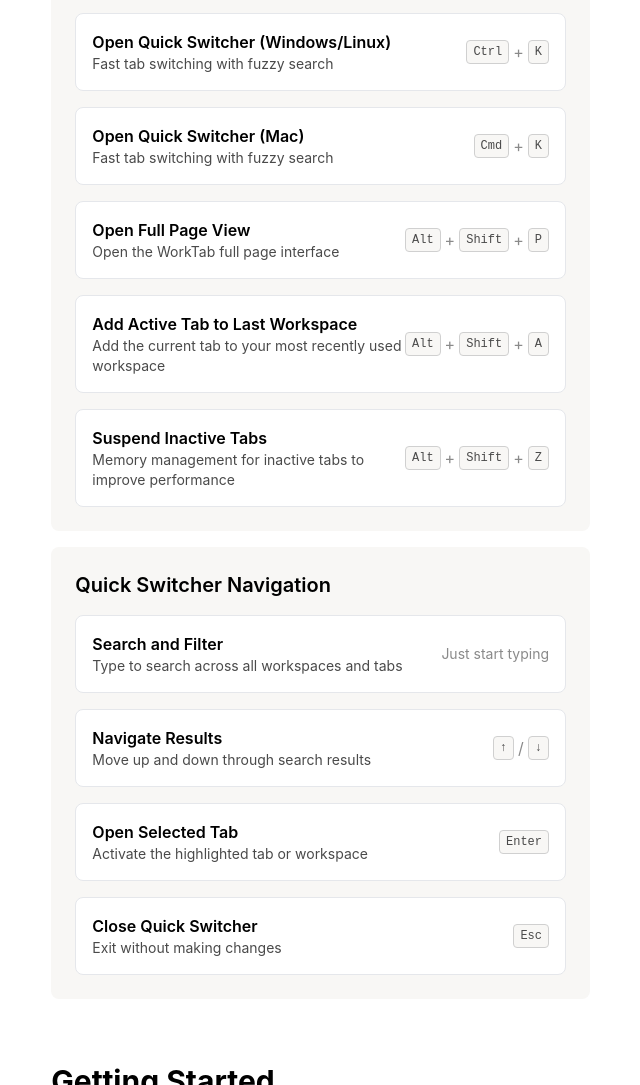
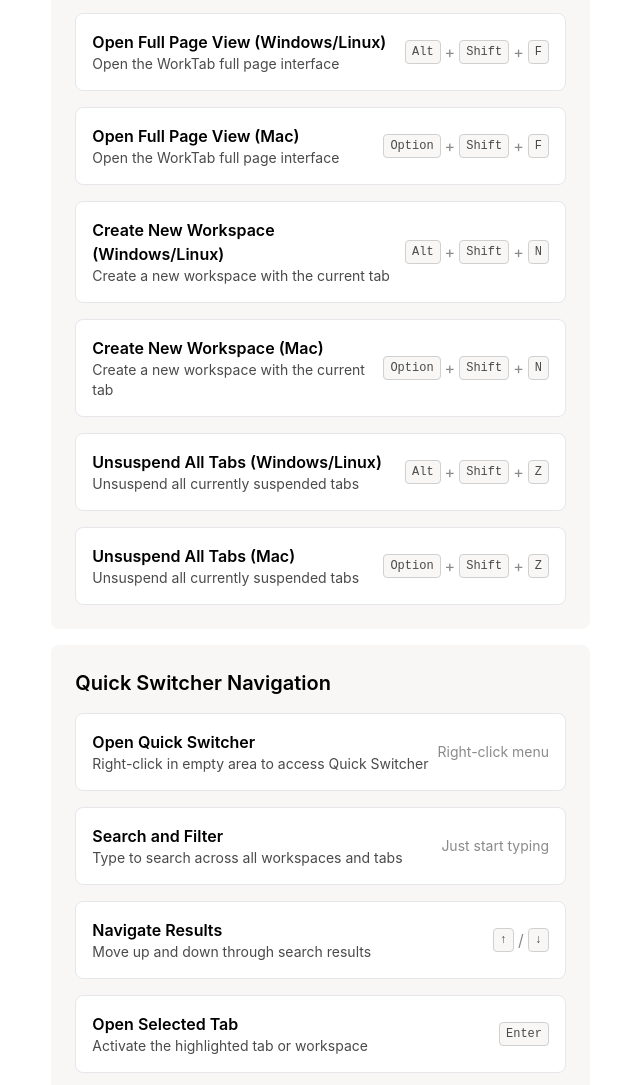
Before and after one commit to 96creativelabs-art/worktab, a website: page help.html in a window 1280 px wide. Shown: the part 1428-2513 px from the top of the page, without its empty margins (466-1106 px from the left). Drawn offline with nearby package versions, Linux system fonts and the light colour scheme.

Commit message:
Add files via upload
site-update

```diff
--- a/help.html
+++ b/help.html
@@ -166,31 +166,7 @@
                                 <div class="space-y-4">
                                     <div class="flex items-center justify-between bg-white rounded-lg p-4 border border-worktab-light">
                                         <div>
-                                            <h4 class="font-semibold">Open Quick Switcher (Windows/Linux)</h4>
-                                            <p class="text-sm text-worktab-text-secondary">Fast tab switching with fuzzy search</p>
-                                        </div>
-                                        <div class="flex space-x-1">
-                                            <kbd class="shortcut-key">Ctrl</kbd>
-                                            <span class="text-worktab-text-muted">+</span>
-                                            <kbd class="shortcut-key">K</kbd>
-                                        </div>
-                                    </div>
-
-                                    <div class="flex items-center justify-between bg-white rounded-lg p-4 border border-worktab-light">
-                                        <div>
-                                            <h4 class="font-semibold">Open Quick Switcher (Mac)</h4>
-                                            <p class="text-sm text-worktab-text-secondary">Fast tab switching with fuzzy search</p>
-                                        </div>
-                                        <div class="flex space-x-1">
-                                            <kbd class="shortcut-key">Cmd</kbd>
-                                            <span class="text-worktab-text-muted">+</span>
-                                            <kbd class="shortcut-key">K</kbd>
-                                        </div>
-                                    </div>
-
-                                    <div class="flex items-center justify-between bg-white rounded-lg p-4 border border-worktab-light">
-                                        <div>
-                                            <h4 class="font-semibold">Open Full Page View</h4>
+                                            <h4 class="font-semibold">Open Full Page View (Windows/Linux)</h4>
                                             <p class="text-sm text-worktab-text-secondary">Open the WorkTab full page interface</p>
                                         </div>
                                         <div class="flex space-x-1">
@@ -198,31 +174,73 @@
                                             <span class="text-worktab-text-muted">+</span>
                                             <kbd class="shortcut-key">Shift</kbd>
                                             <span class="text-worktab-text-muted">+</span>
-                                            <kbd class="shortcut-key">P</kbd>
+                                            <kbd class="shortcut-key">F</kbd>
                                         </div>
                                     </div>
 
                                     <div class="flex items-center justify-between bg-white rounded-lg p-4 border border-worktab-light">
                                         <div>
-                                            <h4 class="font-semibold">Add Active Tab to Last Workspace</h4>
-                                            <p class="text-sm text-worktab-text-secondary">Add the current tab to your most recently used workspace</p>
+                                            <h4 class="font-semibold">Open Full Page View (Mac)</h4>
+                                            <p class="text-sm text-worktab-text-secondary">Open the WorkTab full page interface</p>
+                                        </div>
+                                        <div class="flex space-x-1">
+                                            <kbd class="shortcut-key">Option</kbd>
+                                            <span class="text-worktab-text-muted">+</span>
+                                            <kbd class="shortcut-key">Shift</kbd>
+                                            <span class="text-worktab-text-muted">+</span>
+                                            <kbd class="shortcut-key">F</kbd>
+                                        </div>
+                                    </div>
+
+                                    <div class="flex items-center justify-between bg-white rounded-lg p-4 border border-worktab-light">
+                                        <div>
+                                            <h4 class="font-semibold">Create New Workspace (Windows/Linux)</h4>
+                                            <p class="text-sm text-worktab-text-secondary">Create a new workspace with the current tab</p>
                                         </div>
                                         <div class="flex space-x-1">
                                             <kbd class="shortcut-key">Alt</kbd>
                                             <span class="text-worktab-text-muted">+</span>
                                             <kbd class="shortcut-key">Shift</kbd>
                                             <span class="text-worktab-text-muted">+</span>
-                                            <kbd class="shortcut-key">A</kbd>
+                                            <kbd class="shortcut-key">N</kbd>
                                         </div>
                                     </div>
 
                                     <div class="flex items-center justify-between bg-white rounded-lg p-4 border border-worktab-light">
                                         <div>
-                                            <h4 class="font-semibold">Suspend Inactive Tabs</h4>
-                                            <p class="text-sm text-worktab-text-secondary">Memory management for inactive tabs to improve performance</p>
+                                            <h4 class="font-semibold">Create New Workspace (Mac)</h4>
+                                            <p class="text-sm text-worktab-text-secondary">Create a new workspace with the current tab</p>
+                                        </div>
+                                        <div class="flex space-x-1">
+                                            <kbd class="shortcut-key">Option</kbd>
+                                            <span class="text-worktab-text-muted">+</span>
+                                            <kbd class="shortcut-key">Shift</kbd>
+                                            <span class="text-worktab-text-muted">+</span>
+                                            <kbd class="shortcut-key">N</kbd>
+                                        </div>
+                                    </div>
+
+                                    <div class="flex items-center justify-between bg-white rounded-lg p-4 border border-worktab-light">
+                                        <div>
+                                            <h4 class="font-semibold">Unsuspend All Tabs (Windows/Linux)</h4>
+                                            <p class="text-sm text-worktab-text-secondary">Unsuspend all currently suspended tabs</p>
                                         </div>
                                         <div class="flex space-x-1">
                                             <kbd class="shortcut-key">Alt</kbd>
+                                            <span class="text-worktab-text-muted">+</span>
+                                            <kbd class="shortcut-key">Shift</kbd>
+                                            <span class="text-worktab-text-muted">+</span>
+                                            <kbd class="shortcut-key">Z</kbd>
+                                        </div>
+                                    </div>
+
+                                    <div class="flex items-center justify-between bg-white rounded-lg p-4 border border-worktab-light">
+                                        <div>
+                                            <h4 class="font-semibold">Unsuspend All Tabs (Mac)</h4>
+                                            <p class="text-sm text-worktab-text-secondary">Unsuspend all currently suspended tabs</p>
+                                        </div>
+                                        <div class="flex space-x-1">
+                                            <kbd class="shortcut-key">Option</kbd>
                                             <span class="text-worktab-text-muted">+</span>
                                             <kbd class="shortcut-key">Shift</kbd>
                                             <span class="text-worktab-text-muted">+</span>
@@ -235,6 +253,14 @@
                             <div class="bg-worktab-primary rounded-lg p-6">
                                 <h3 class="text-xl font-semibold mb-4">Quick Switcher Navigation</h3>
                                 <div class="space-y-4">
+                                    <div class="flex items-center justify-between bg-white rounded-lg p-4 border border-worktab-light">
+                                        <div>
+                                            <h4 class="font-semibold">Open Quick Switcher</h4>
+                                            <p class="text-sm text-worktab-text-secondary">Right-click in empty area to access Quick Switcher</p>
+                                        </div>
+                                        <div class="text-sm text-worktab-text-muted">Right-click menu</div>
+                                    </div>
+
                                     <div class="flex items-center justify-between bg-white rounded-lg p-4 border border-worktab-light">
                                         <div>
                                             <h4 class="font-semibold">Search and Filter</h4>
```
Also changed, not shown: index.html (+22 -12 lines).
